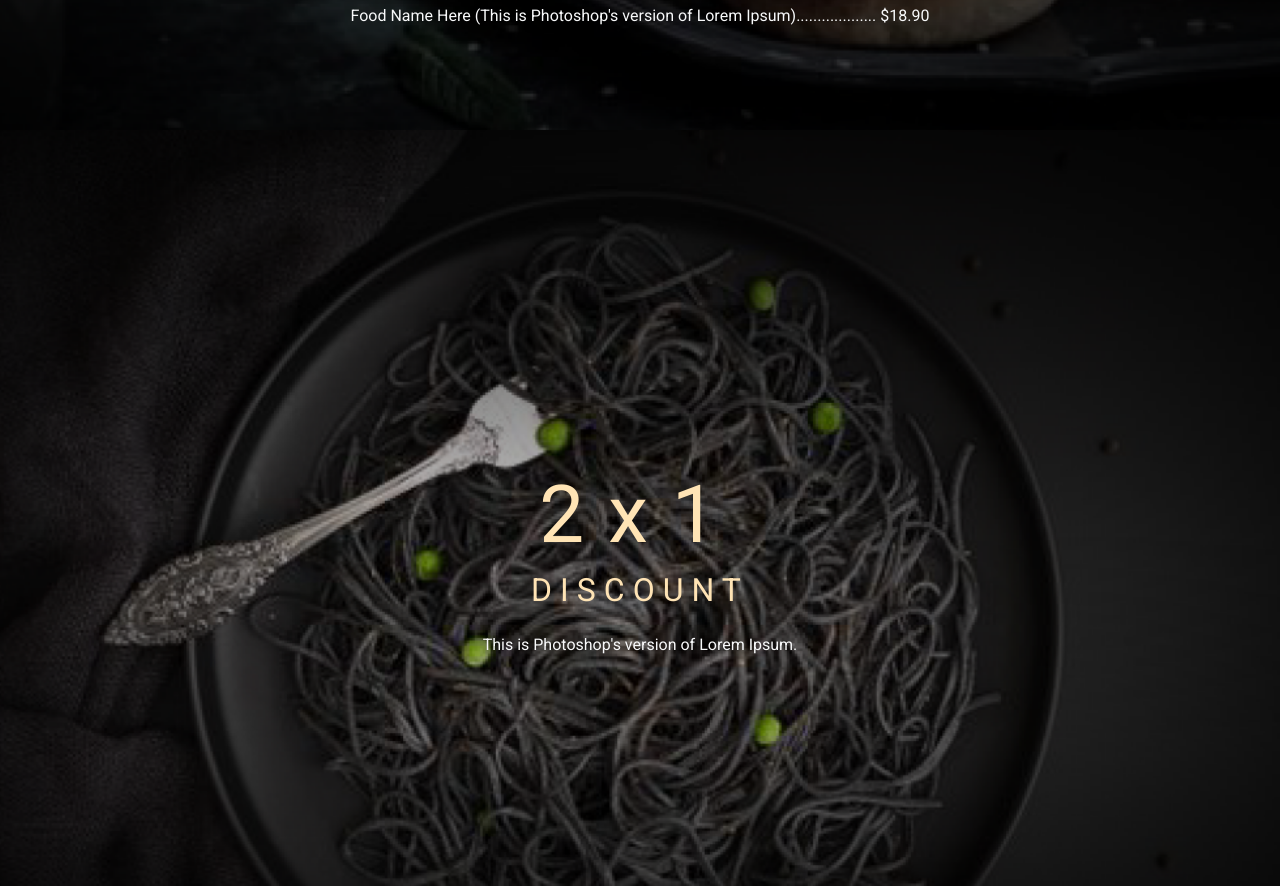
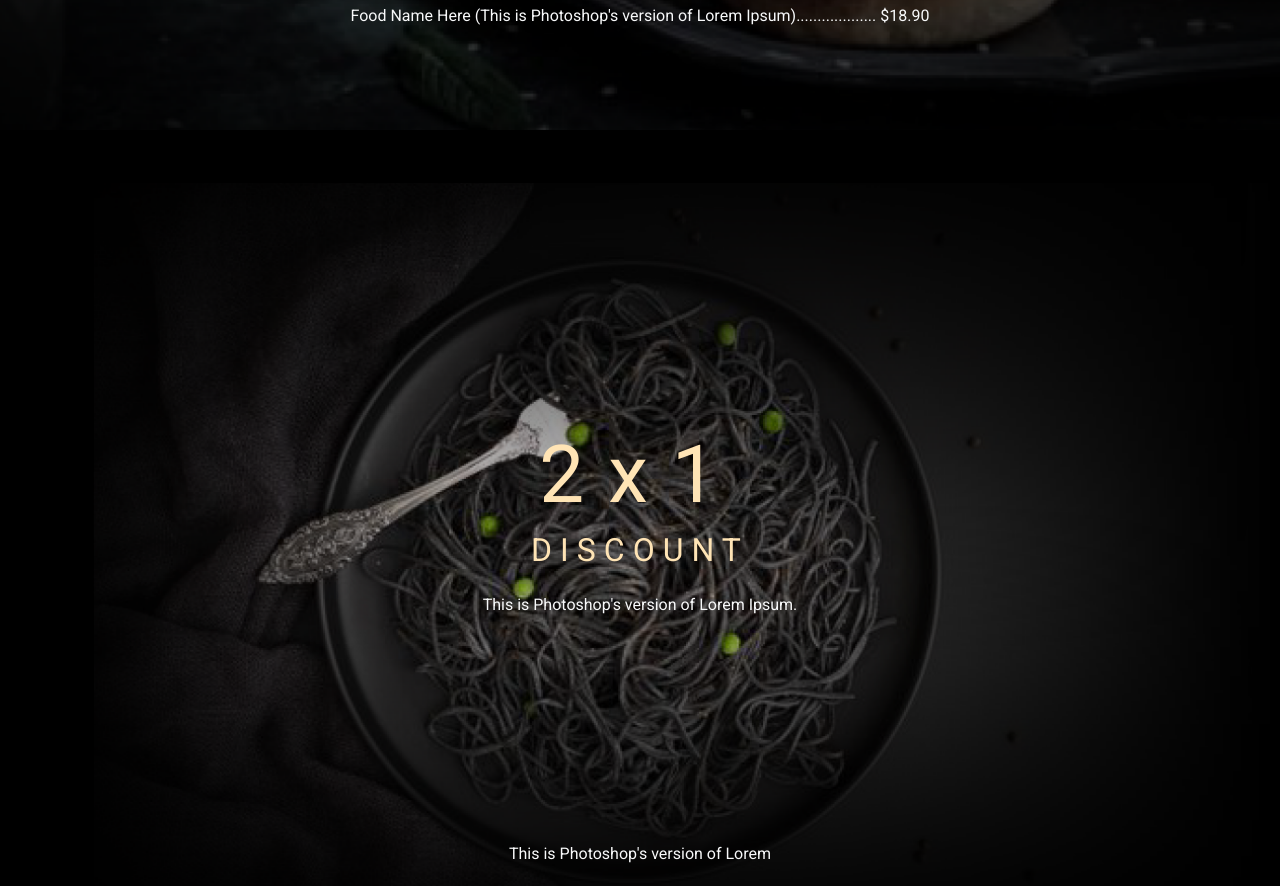
Before and after one commit to Ulysse28/maquette-Bootstrap, a plain HTML site: page index.html in a window 1280 px wide. Shown: the part 4420-5306 px from the top of the page. Drawn offline with nearby package versions, Linux system fonts and the light colour scheme.

Commit message:
modified bloc5 size

```diff
--- a/style.css
+++ b/style.css
@@ -145,8 +145,8 @@ h3{
 .bloc5{
 	top: 0 !important;
 	background: url('./img/img_bloc5.png')center no-repeat;
-	    background-size: 1800px;
-	    height: 110vh;
+	background-size: cover;
+  height: 100vh;
 }
 
 .bloc5 h2 {
```
